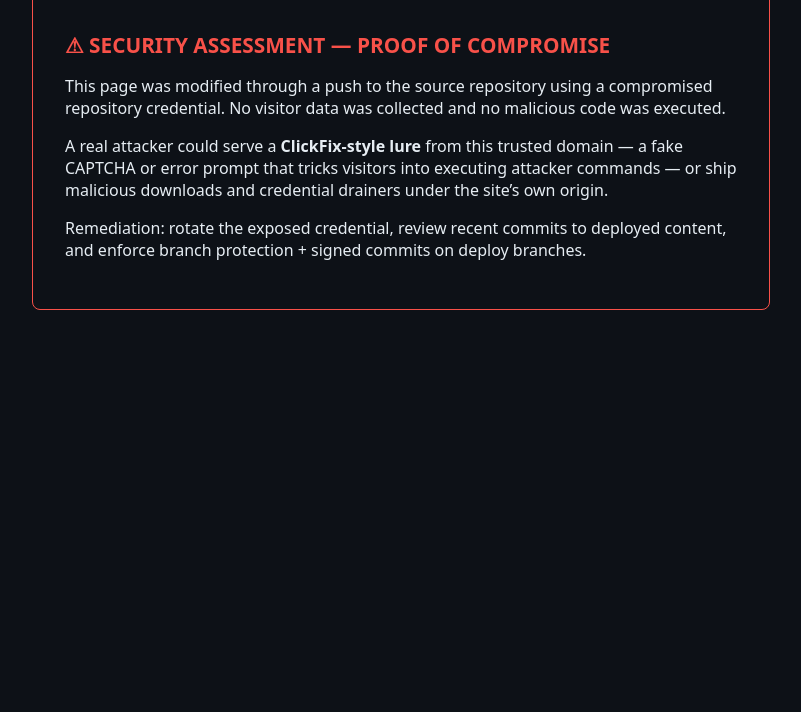
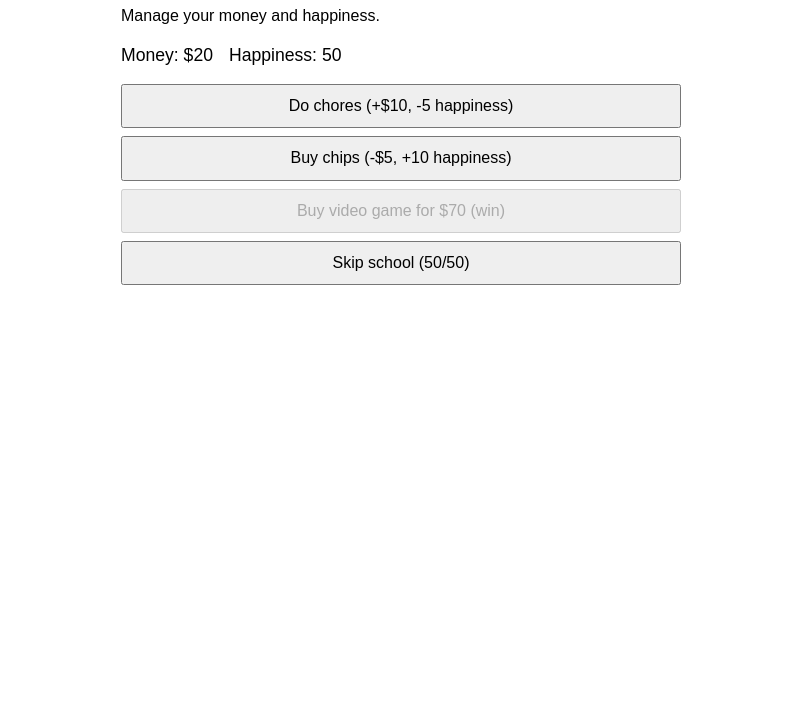
Before and after one commit to egga22/Simple-Teen-Life-Sim, a plain HTML site: page index.html in a window 1280 px wide. Shown: the part 88-800 px from the top of the page, without its empty margins (239-1040 px from the left). Drawn offline with Linux system fonts and the light colour scheme.

Commit message:
Revert unauthorized 'update index.html' commit 9233f8fa1eba5c21994e211876b88cfa3f68bb28 (security incident Nov 12)

```diff
--- a/index.html
+++ b/index.html
@@ -1,28 +1,138 @@
 <!doctype html>
 <html lang="en">
   <head>
-<meta charset="utf-8">
-<title>Security Assessment — Proof of Compromise</title>
+    <meta charset="UTF-8" />
+    <meta name="viewport" content="width=device-width, initial-scale=1.0" />
+    <title>Simple Teen Life Sim</title>
     <style>
-  body { background: #0d1117; color: #e6edf3; font-family: system-ui, sans-serif; display: flex; justify-content: center; padding: 8vh 2rem; }
-  .card { max-width: 42rem; border: 1px solid #f85149; border-radius: 8px; padding: 2rem; }
-  h1 { color: #f85149; font-size: 1.3rem; }
-  code { background: #161b22; padding: 0.15rem 0.4rem; border-radius: 4px; }
+      body {
+        font-family: Arial, sans-serif;
+        max-width: 560px;
+        margin: 2rem auto;
+        padding: 0 1rem;
+        line-height: 1.4;
+      }
+
+      h1 {
+        margin-bottom: 0.5rem;
+      }
+
+      .stats {
+        display: flex;
+        gap: 1rem;
+        font-size: 1.1rem;
+        margin-bottom: 1rem;
+      }
+
+      .actions {
+        display: grid;
+        gap: 0.5rem;
+      }
+
+      button {
+        padding: 0.7rem;
+        font-size: 1rem;
+        cursor: pointer;
+      }
+
+      #message {
+        margin-top: 1rem;
+        min-height: 1.5rem;
+        font-weight: bold;
+      }
     </style>
   </head>
   <body>
-<div class="card">
-  <h1>&#9888; SECURITY ASSESSMENT &mdash; PROOF OF COMPROMISE</h1>
-  <p>This page was modified through a push to the source repository using a
-  compromised repository credential. No visitor data was collected and no
-  malicious code was executed.</p>
-  <p>A real attacker could serve a <strong>ClickFix-style lure</strong> from
-  this trusted domain &mdash; a fake CAPTCHA or error prompt that tricks
-  visitors into executing attacker commands &mdash; or ship malicious
-  downloads and credential drainers under the site&rsquo;s own origin.</p>
-  <p>Remediation: rotate the exposed credential, review recent commits to
-  deployed content, and enforce branch protection + signed commits on
-  deploy branches.</p>
+    <h1>Simple Teen Life Sim</h1>
+    <p>Manage your money and happiness.</p>
+
+    <div class="stats">
+      <div>Money: $<span id="money">20</span></div>
+      <div>Happiness: <span id="happiness">50</span></div>
     </div>
+
+    <div class="actions">
+      <button id="chores">Do chores (+$10, -5 happiness)</button>
+      <button id="chips">Buy chips (-$5, +10 happiness)</button>
+      <button id="game">Buy video game for $70 (win)</button>
+      <button id="skip">Skip school (50/50)</button>
+    </div>
+
+    <p id="message" aria-live="polite"></p>
+
+    <script>
+      const state = {
+        money: 20,
+        happiness: 50,
+        won: false,
+      };
+
+      const moneyEl = document.getElementById('money');
+      const happinessEl = document.getElementById('happiness');
+      const messageEl = document.getElementById('message');
+      const choresBtn = document.getElementById('chores');
+      const chipsBtn = document.getElementById('chips');
+      const gameBtn = document.getElementById('game');
+      const skipBtn = document.getElementById('skip');
+
+      function clamp(value) {
+        return Math.max(0, value);
+      }
+
+      function updateUI() {
+        moneyEl.textContent = String(state.money);
+        happinessEl.textContent = String(state.happiness);
+        chipsBtn.disabled = state.money < 5 || state.won;
+        gameBtn.disabled = state.money < 70 || state.won;
+        choresBtn.disabled = state.won;
+        skipBtn.disabled = state.won;
+      }
+
+      function setMessage(text) {
+        messageEl.textContent = text;
+      }
+
+      choresBtn.addEventListener('click', () => {
+        state.money += 10;
+        state.happiness = clamp(state.happiness - 5);
+        setMessage('You finished chores and earned money.');
+        updateUI();
+      });
+
+      chipsBtn.addEventListener('click', () => {
+        if (state.money < 5) {
+          setMessage('Not enough money for chips.');
+          return;
+        }
+        state.money -= 5;
+        state.happiness += 10;
+        setMessage('Crunch! Chips improved your mood.');
+        updateUI();
+      });
+
+      gameBtn.addEventListener('click', () => {
+        if (state.money < 70) {
+          setMessage('You need $70 to buy the video game.');
+          return;
+        }
+        state.money -= 70;
+        state.won = true;
+        setMessage('You bought the video game. You win!');
+        updateUI();
+      });
+
+      skipBtn.addEventListener('click', () => {
+        if (Math.random() < 0.5) {
+          state.happiness += 25;
+          setMessage('Skipping school was awesome! Big happiness boost.');
+        } else {
+          state.happiness = clamp(state.happiness - 20);
+          setMessage('You got grounded for skipping school.');
+        }
+        updateUI();
+      });
+
+      updateUI();
+    </script>
   </body>
 </html>
```
Lines whose indentation alone changed are shown as unchanged.
